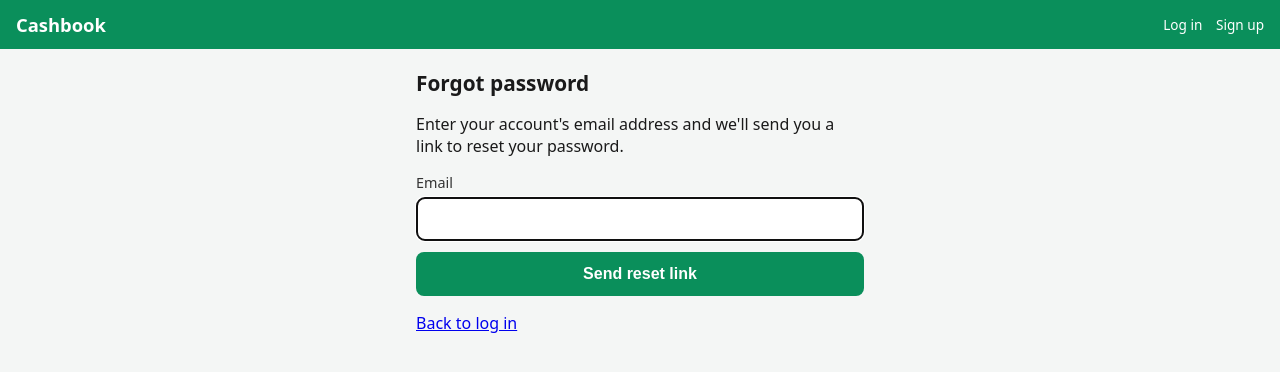
After one commit to sandeep-sathi/cashbook, a Flask app: page /forgot-password in a window 1280 px wide. The commit adds this page. Shown: the top 372 px of the page. Run offline with Flask 3, Linux system fonts and the light colour scheme.

Commit message:
Add self-service email password reset via Brevo
New /forgot-password, /reset-password/<token>, and /account routes.
Reset tokens use itsdangerous (signed, 1-hour expiry, self-invalidate
on password change) with no token-storage table needed. Guards
against timing-based email enumeration (background-thread dispatch),
signup email-collision enumeration (generic message), and abuse
(per-email cooldown + rolling-hour send cap). Account email changes
require re-entering the current password. Adds ProxyFix so reset
links render https:// behind PythonAnywhere's proxy.

Co-Authored-By: Claude Sonnet 5 <noreply@anthropic.com>

```diff
--- a/app.py
+++ b/app.py
@@ -3,6 +3,9 @@ import io
 import os
 import sqlite3
 import sys
+import threading
+import time
+from collections import deque
 from datetime import date
 from urllib.parse import urlparse
 
@@ -16,12 +19,17 @@ from flask_login import (
     logout_user,
 )
 from flask_wtf import CSRFProtect
+from itsdangerous import BadSignature, SignatureExpired, URLSafeTimedSerializer
+from werkzeug.middleware.proxy_fix import ProxyFix
 from werkzeug.security import check_password_hash, generate_password_hash
 
 import db
+import mailer
 import validation
 
 app = Flask(__name__)
+app.wsgi_app = ProxyFix(app.wsgi_app, x_proto=1, x_host=1)
+app.config["PREFERRED_URL_SCHEME"] = "https"
 
 _secret_key = os.environ.get("SECRET_KEY")
 _invite_code = os.environ.get("CASHBOOK_INVITE_CODE")
@@ -53,6 +61,7 @@ class AuthUser(UserMixin):
     def __init__(self, row):
         self.id = row["id"]
         self.username = row["username"]
+        self.email = row["email"]
 
 
 @login_manager.user_loader
@@ -65,6 +74,63 @@ def _safe_next_url(next_url):
     if next_url and next_url.startswith("/") and urlparse(next_url).netloc == "":
         return next_url
     return None
+
+
+# --- password reset tokens -------------------------------------------------
+
+def _reset_serializer():
+    return URLSafeTimedSerializer(app.secret_key, salt="password-reset")
+
+
+def generate_reset_token(user):
+    return _reset_serializer().dumps({"uid": user["id"], "fp": user["password_hash"][-12:]})
+
+
+def verify_reset_token(token, max_age=3600):
+    try:
+        data = _reset_serializer().loads(token, max_age=max_age)
+    except (BadSignature, SignatureExpired):
+        return None
+    user = db.get_user(data.get("uid"))
+    if not user or user["password_hash"][-12:] != data.get("fp"):
+        return None
+    return user
+
+
+# --- forgot-password abuse guard (in-memory; single-process deployment) ---
+
+_send_lock = threading.Lock()
+_last_sent_by_email = {}
+_recent_sends = deque()
+
+COOLDOWN_SECONDS = 60
+MAX_SENDS_PER_HOUR = 50
+
+
+def _should_send(email):
+    now = time.time()
+    with _send_lock:
+        while _recent_sends and now - _recent_sends[0] > 3600:
+            _recent_sends.popleft()
+        if len(_recent_sends) >= MAX_SENDS_PER_HOUR:
+            return False
+        last = _last_sent_by_email.get(email)
+        if last and now - last < COOLDOWN_SECONDS:
+            return False
+        _last_sent_by_email[email] = now
+        _recent_sends.append(now)
+        if len(_last_sent_by_email) > 1000:
+            cutoff = now - COOLDOWN_SECONDS
+            for k in [k for k, v in _last_sent_by_email.items() if v < cutoff]:
+                del _last_sent_by_email[k]
+        return True
+
+
+def _send_reset_email_safe(to_email, reset_url):
+    try:
+        mailer.send_password_reset_email(to_email, reset_url)
+    except Exception as e:
+        print(f"[mailer] Failed to send password reset email: {e}", file=sys.stderr, flush=True)
 
 
 @app.template_filter("money")
@@ -85,6 +151,7 @@ def signup():
     if request.method == "POST":
         try:
             username = validation.validate_username(request.form.get("username"))
+            email = validation.validate_email(request.form.get("email"))
             password = validation.validate_password(request.form.get("password"))
             if password != request.form.get("confirm_password"):
                 raise ValueError("Passwords do not match.")
@@ -92,16 +159,26 @@ def signup():
                 request.form.get("invite_code"), app.config["INVITE_CODE"]
             )
             password_hash = generate_password_hash(password)
-            user_id = db.create_user(username, password_hash)
+            user_id = db.create_user(username, email, password_hash)
             login_user(AuthUser(db.get_user(user_id)))
             return redirect(url_for("businesses"))
-        except sqlite3.IntegrityError:
-            flash("That username is already taken.")
+        except sqlite3.IntegrityError as e:
+            if "username" in str(e):
+                flash("That username is already taken.")
+            else:
+                flash(
+                    "That email or username can't be used — if you already have an "
+                    "account, try logging in or use Forgot password."
+                )
         except ValueError as e:
             flash(str(e))
-        return render_template("signup.html", form_username=request.form.get("username", ""))
+        return render_template(
+            "signup.html",
+            form_username=request.form.get("username", ""),
+            form_email=request.form.get("email", ""),
+        )
 
-    return render_template("signup.html", form_username="")
+    return render_template("signup.html", form_username="", form_email="")
 
 
 @app.route("/login", methods=["GET", "POST"])
@@ -127,6 +204,73 @@ def login():
 def logout():
     logout_user()
     return redirect(url_for("login"))
+
+
+@app.route("/forgot-password", methods=["GET", "POST"])
+def forgot_password():
+    if current_user.is_authenticated:
+        return redirect(url_for("businesses"))
+
+    if request.method == "POST":
+        email = (request.form.get("email") or "").strip()
+        if email:
+            user = db.get_user_by_email(email)
+            if user and _should_send(email):
+                token = generate_reset_token(user)
+                reset_url = url_for("reset_password", token=token, _external=True)
+                threading.Thread(
+                    target=_send_reset_email_safe, args=(email, reset_url), daemon=True
+                ).start()
+        flash("If an account with that email exists, we've sent a password reset link.")
+        return redirect(url_for("login"))
+
+    return render_template("forgot_password.html")
+
+
+@app.route("/reset-password/<token>", methods=["GET", "POST"])
+def reset_password(token):
+    user = verify_reset_token(token)
+    if user is None:
+        flash("That password reset link is invalid or has expired.")
+        return redirect(url_for("forgot_password"))
+
+    if request.method == "POST":
+        try:
+            password = validation.validate_password(request.form.get("password"))
+            if password != request.form.get("confirm_password"):
+                raise ValueError("Passwords do not match.")
+            db.update_user_password(user["id"], generate_password_hash(password))
+            flash("Your password has been reset. Please log in.")
+            return redirect(url_for("login"))
+        except ValueError as e:
+            flash(str(e))
+            return render_template("reset_password.html", token=token)
+
+    return render_template("reset_password.html", token=token)
+
+
+@app.route("/account", methods=["GET", "POST"])
+@login_required
+def account():
+    user_row = db.get_user(current_user.id)
+
+    if request.method == "POST":
+        try:
+            if not check_password_hash(
+                user_row["password_hash"], request.form.get("current_password", "")
+            ):
+                raise ValueError("Current password is incorrect.")
+            email = validation.validate_email(request.form.get("email"))
+            db.update_user_email(current_user.id, email)
+            flash("Email updated.")
+            return redirect(url_for("account"))
+        except sqlite3.IntegrityError:
+            flash("That email is already associated with another account.")
+        except ValueError as e:
+            flash(str(e))
+        return render_template("account.html", email=request.form.get("email", ""))
+
+    return render_template("account.html", email=user_row["email"] or "")
 
 
 @app.route("/businesses", methods=["GET", "POST"])
--- a/db.py
+++ b/db.py
@@ -98,14 +98,32 @@ def get_user_by_username(username):
     ).fetchone()
 
 
-def create_user(username, password_hash):
+def get_user_by_email(email):
+    return get_db().execute(
+        "SELECT * FROM users WHERE email = ? COLLATE NOCASE", (email,)
+    ).fetchone()
+
+
+def create_user(username, email, password_hash):
     db = get_db()
     cur = db.execute(
-        "INSERT INTO users (username, password_hash) VALUES (?, ?)",
-        (username, password_hash),
+        "INSERT INTO users (username, email, password_hash) VALUES (?, ?, ?)",
+        (username, email, password_hash),
     )
     db.commit()
     return cur.lastrowid
+
+
+def update_user_password(user_id, password_hash):
+    db = get_db()
+    db.execute("UPDATE users SET password_hash = ? WHERE id = ?", (password_hash, user_id))
+    db.commit()
+
+
+def update_user_email(user_id, email):
+    db = get_db()
+    db.execute("UPDATE users SET email = ? WHERE id = ?", (email, user_id))
+    db.commit()
 
 
 # --- businesses -------------------------------------------------------
--- a/static/style.css
+++ b/static/style.css
@@ -83,6 +83,16 @@ h2 { font-size: 1.05rem; }
     border-radius: 8px;
 }
 .empty { color: var(--muted); font-style: italic; text-align: center; padding: 2rem 0; }
+
+.notice {
+    padding: 0.65rem 1rem;
+    margin: 0 0 1rem;
+    background: #eaf4fb;
+    border: 1px solid #bfe0f5;
+    border-radius: 8px;
+    font-size: 0.85rem;
+}
+.notice a { color: var(--green-dark); font-weight: 600; }
 
 .back-link {
     display: inline-block;
--- a/templates/base.html
+++ b/templates/base.html
@@ -11,7 +11,7 @@
         <a class="brand" href="{{ url_for('businesses') }}">Cashbook</a>
         <nav class="account-nav">
             {% if current_user.is_authenticated %}
-                <span>{{ current_user.username }}</span>
+                <a href="{{ url_for('account') }}">{{ current_user.username }}</a>
                 <form method="post" action="{{ url_for('logout') }}">
                     <input type="hidden" name="csrf_token" value="{{ csrf_token() }}">
                     <button type="submit" class="link-button">Log out</button>
@@ -30,6 +30,9 @@
                 </ul>
             {% endif %}
         {% endwith %}
+        {% if current_user.is_authenticated and not current_user.email %}
+            <p class="notice">Add an email to your account so you can reset your password if you ever forget it. <a href="{{ url_for('account') }}">Add email</a></p>
+        {% endif %}
         {% block content %}{% endblock %}
     </main>
 </body>
--- /dev/null
+++ b/templates/forgot_password.html
@@ -0,0 +1,17 @@
+{% extends "base.html" %}
+{% block title %}Forgot password - Cashbook{% endblock %}
+{% block content %}
+    <h1>Forgot password</h1>
+    <p>Enter your account's email address and we'll send you a link to reset your password.</p>
+
+    <form method="post" action="{{ url_for('forgot_password') }}">
+        <input type="hidden" name="csrf_token" value="{{ csrf_token() }}">
+        <label>
+            Email
+            <input type="email" name="email" required autofocus maxlength="254">
+        </label>
+        <button type="submit">Send reset link</button>
+    </form>
+
+    <p><a href="{{ url_for('login') }}">Back to log in</a></p>
+{% endblock %}
--- a/templates/login.html
+++ b/templates/login.html
@@ -19,5 +19,6 @@
         <button type="submit">Log in</button>
     </form>
 
+    <p><a href="{{ url_for('forgot_password') }}">Forgot password?</a></p>
     <p>No account yet? <a href="{{ url_for('signup') }}">Sign up</a></p>
 {% endblock %}
--- a/templates/signup.html
+++ b/templates/signup.html
@@ -8,6 +8,10 @@
         <label>
             Username
             <input type="text" name="username" value="{{ form_username }}" required autofocus maxlength="50">
+        </label>
+        <label>
+            Email
+            <input type="email" name="email" value="{{ form_email }}" required maxlength="254">
         </label>
         <label>
             Password
```
Also changed, not shown: mailer.py (added, +48 -0 lines), templates/account.html (added, +19 -0 lines), templates/reset_password.html (added, +18 -0 lines), validation.py (+14 -0 lines), migrations/0002_add_email.sql (added).
